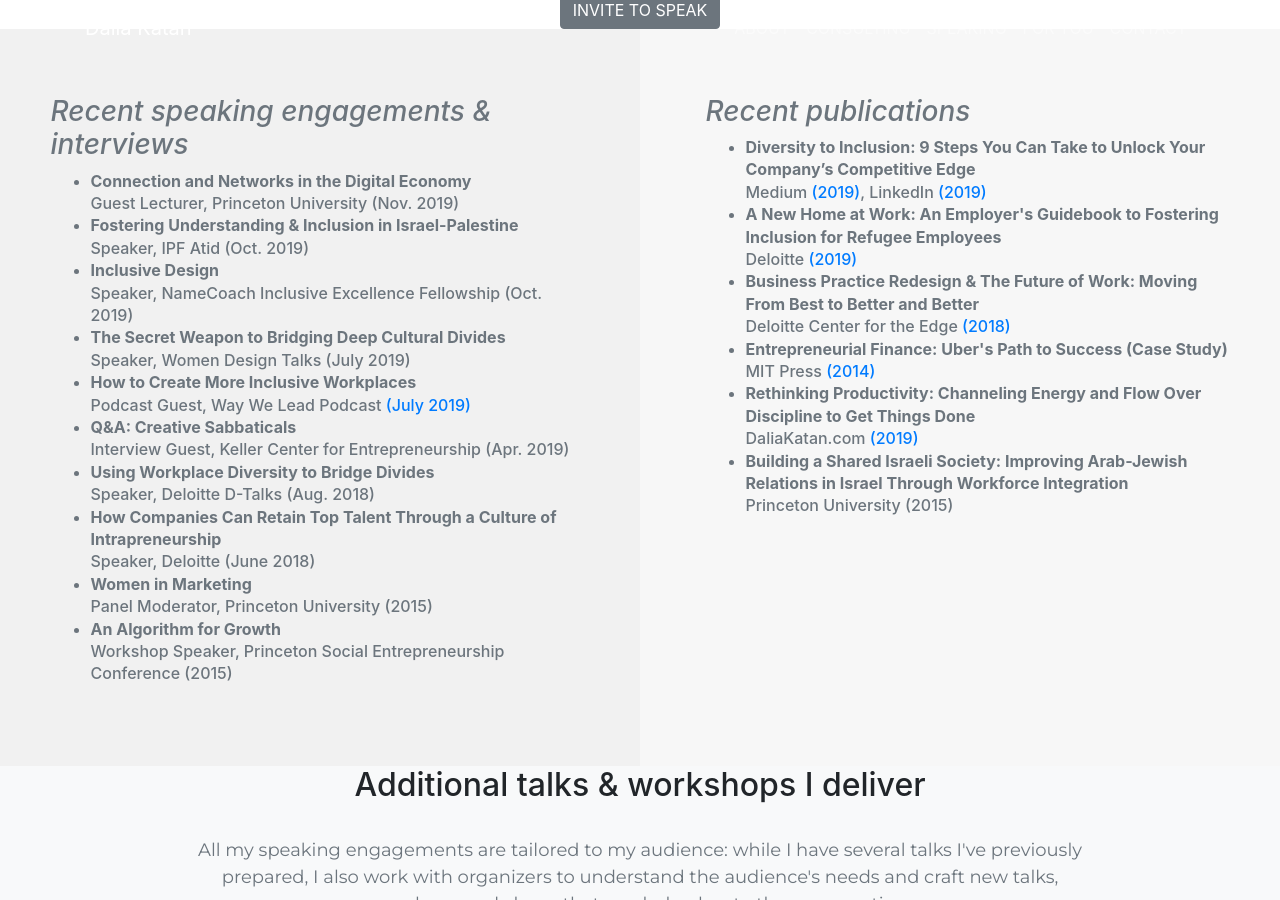
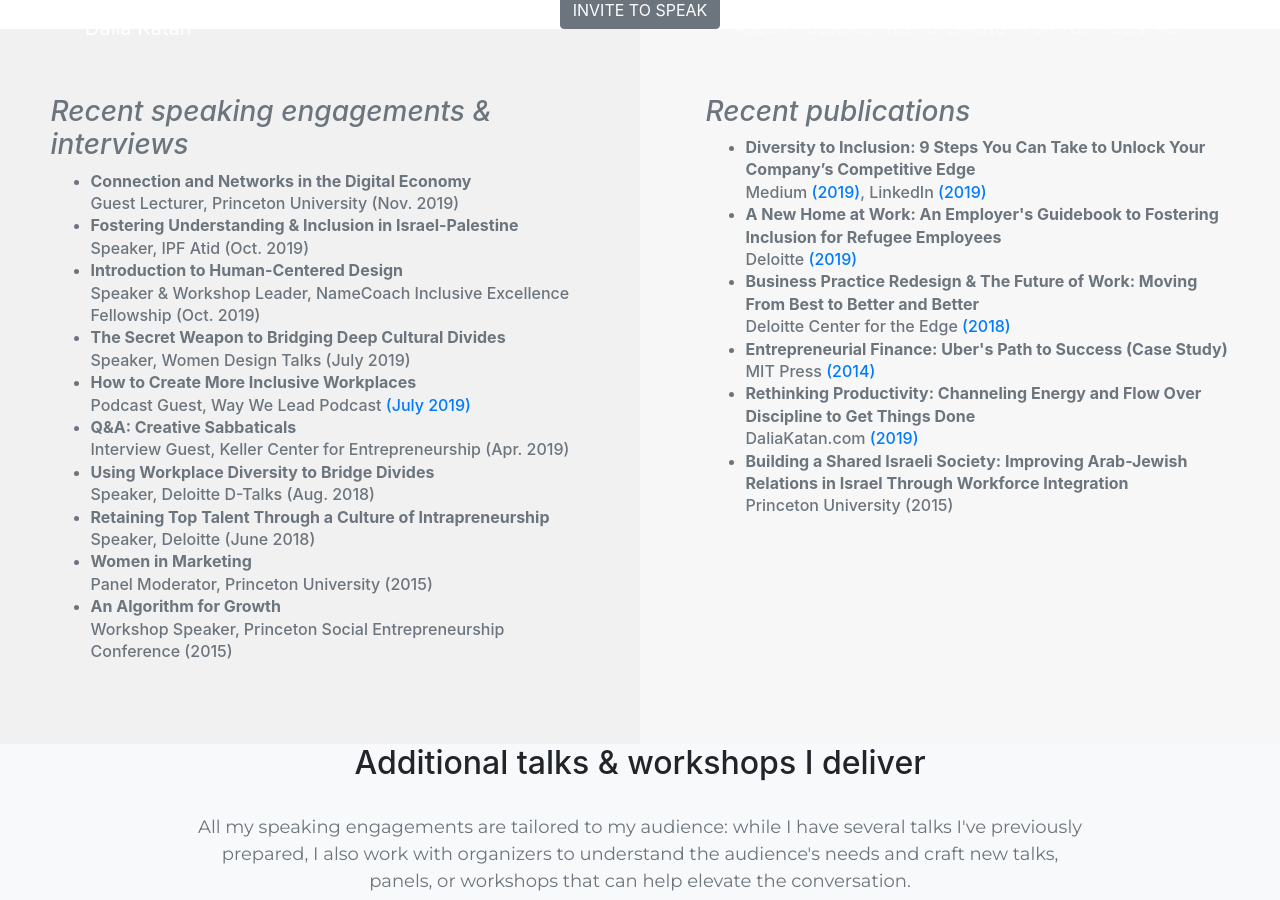
Before and after one commit to dalkat/dalkat.github.io, a Jekyll site: the page built from speaker.md, in a window 1280 px wide and 900 px high, scrolled down 1011 px. Built offline with Jekyll 4.4.1, drawn with Linux system fonts in a browser that asks for light colours; nearby versions of some CDN libraries; some web fonts are replaced; library files that are not in the unit come from our copies.

Commit message:
update speaking

```diff
--- a/_layouts/home.html
+++ b/_layouts/home.html
@@ -132,11 +132,11 @@ layout: default
             <p><ul id="speaking">
           	<li><b>Connection and Networks in the Digital Economy</b><br>Guest Lecturer, Princeton University (Nov. 2019)</li>
           	<li><b>Fostering Understanding & Inclusion in Israel-Palestine</b><br>Speaker, IPF Atid (Oct. 2019)</li>
-          	<li><b>Inclusive Design</b><br>Speaker, NameCoach Inclusive Excellence Fellowship (Oct. 2019)</li>
+          	<li><b>Introduction to Human-Centered Design</b><br>Speaker & Workshop Leader, NameCoach Inclusive Excellence Fellowship (Oct. 2019)</li>
             <li><b>The Secret Weapon to Bridging Deep Cultural Divides</b><br>Speaker, Women Design Talks (July 2019)</li>
             <li><b>How to Create More Inclusive Workplaces</b><br>Podcast Guest, Way We Lead Podcast <a href="https://www.thewaywelead.com/podcast/episode/49b56c90/s1e4-how-to-create-more-inclusive-workplaces-with-dalia-katan" target="_blank">(July 2019)</a></li>
             <li><b>Using Workplace Diversity to Bridge Divides</b><br>Speaker, Deloitte D-Talks (Aug. 2018)</li>
-            <li><b>How Companies Can Retain Top Talent Through a Culture of Intrapreneurship</b><br>Speaker, Deloitte (June 2018)</li>
+            <li><b>Retaining Top Talent Through a Culture of Intrapreneurship</b><br>Speaker, Deloitte (June 2018)</li>
           </ul></p>
           </div>
 
--- a/_layouts/speaker.html
+++ b/_layouts/speaker.html
@@ -88,12 +88,12 @@ layout: default-sub
           <h5 style="font-size:1rem!important;"><ul class="text-muted" style="line-height: 1.4">
           	<li><b>Connection and Networks in the Digital Economy</b><br>Guest Lecturer, Princeton University (Nov. 2019)</li>
           	<li><b>Fostering Understanding & Inclusion in Israel-Palestine</b><br>Speaker, IPF Atid (Oct. 2019)</li>
-          	<li><b>Inclusive Design</b><br>Speaker, NameCoach Inclusive Excellence Fellowship (Oct. 2019)</li>
+          	<li><b>Introduction to Human-Centered Design</b><br>Speaker & Workshop Leader, NameCoach Inclusive Excellence Fellowship (Oct. 2019)</li>
             <li><b>The Secret Weapon to Bridging Deep Cultural Divides</b><br>Speaker, Women Design Talks (July 2019)</li>
             <li><b>How to Create More Inclusive Workplaces</b><br>Podcast Guest, Way We Lead Podcast <a href="https://www.thewaywelead.com/podcast/episode/49b56c90/s1e4-how-to-create-more-inclusive-workplaces-with-dalia-katan" target="_blank">(July 2019)</a></li>
             <li><b>Q&A: Creative Sabbaticals</b><br>Interview Guest, Keller Center for Entrepreneurship (Apr. 2019)</li>
             <li><b>Using Workplace Diversity to Bridge Divides</b><br>Speaker, Deloitte D-Talks (Aug. 2018)</li>
-            <li><b>How Companies Can Retain Top Talent Through a Culture of Intrapreneurship</b><br>Speaker, Deloitte (June 2018)</li>
+            <li><b>Retaining Top Talent Through a Culture of Intrapreneurship</b><br>Speaker, Deloitte (June 2018)</li>
             <li><b>Women in Marketing</b><br>Panel Moderator, Princeton University (2015)</li>
             <li><b>An Algorithm for Growth</b><br>Workshop Speaker, Princeton Social Entrepreneurship Conference (2015)</li></ul></h5>
   </div>
```
